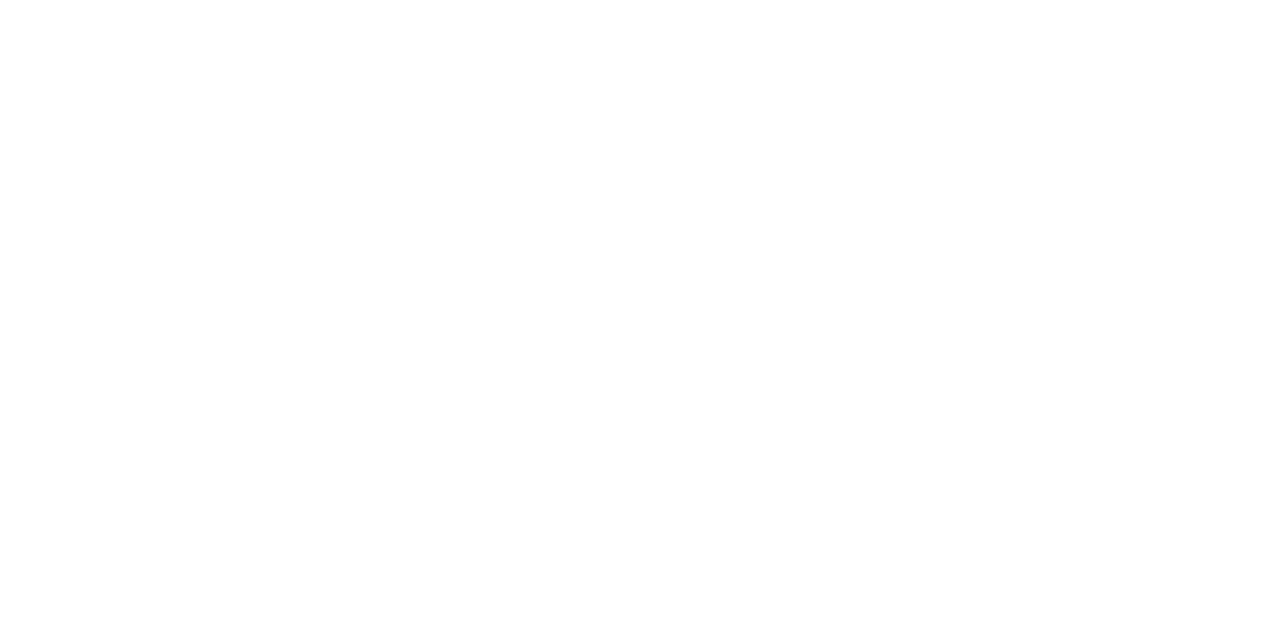
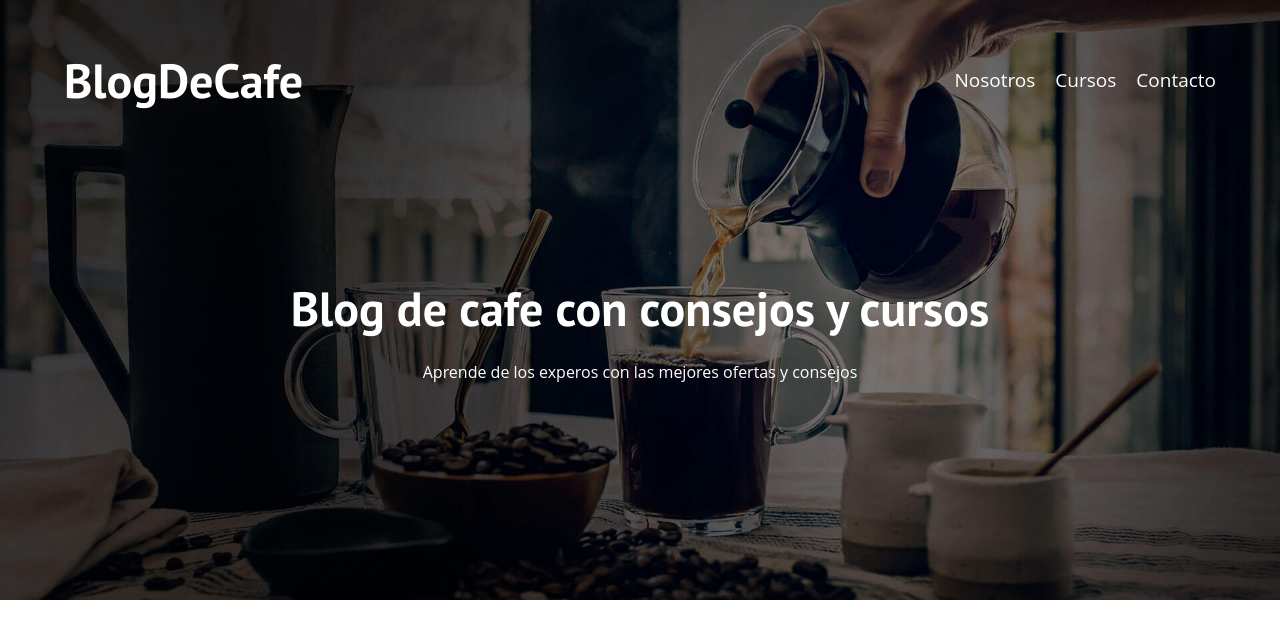
Before and after one commit to luispalacio22/BlogCafe, a plain HTML site: page index.html in a window 1280 px wide. Drawn offline with Linux system fonts and the light colour scheme.

Commit message:
header css

```diff
--- a/css/style.css
+++ b/css/style.css
@@ -56,3 +56,50 @@ img{
 .text-center{
     text-align: center;
 }
+
+/**Header**/
+.header{
+    background-image: url(../img/banner.jpg);
+    height: 60rem;
+    background-repeat: no-repeat;
+    background-size: cover;
+    background-position: center center;
+
+}
+.header__texto{
+    text-align: center;
+    color: var(--blanco);
+}
+@media(min-width:768px){
+    .header__texto{
+        margin-top: 10rem;
+    }
+}
+@media(min-width:768px){
+    .barra{
+        display: flex;
+        justify-content: space-between;
+        align-items: center;
+    }
+}
+.logo{
+    color: var(--blanco);
+}
+.logo__nombre{
+    font-weight: normal;
+}
+.logo__bold{
+    font-weight: bold;
+}
+@media(min-width:768px){
+    .navegacion{
+        display: flex;
+        gap: 2rem;
+    }
+}
+.navegacion__enlace{
+    display: block;
+    color: var(--blanco);
+    text-align: center;
+    font-size: 1.9rem;
+}
--- a/index.html
+++ b/index.html
@@ -12,5 +12,24 @@
         <link rel="stylesheet" href="css/style.css">
     </head>
     <body>
+    <header class="header">
+        <div class="contenedor">
+            <div class="barra">
+                <a class="logo no-margin text-center " href="index.html">
+                    <h1 class="logo-nombre">Blog<span class="logo__bold">DeCafe</span></h1>
+                </a>
+                <nav class="navegacion">
+                    <a href="nosotros.html" class="navegacion__enlace">Nosotros</a>
+                    <a href="cursos.html" class="navegacion__enlace">Cursos</a>
+                    <a href="contacto.html" class="navegacion__enlace">Contacto</a>
+                </nav>
+            </div>
+        </div>
+
+        <div class="header__texto">
+            <h1 class="no-margin">Blog de cafe con consejos y cursos</h1>
+            <p class="no-margin">Aprende de los experos con las mejores ofertas y consejos</p>
+        </div>
+    </header>
     </body>
 </html>
```
